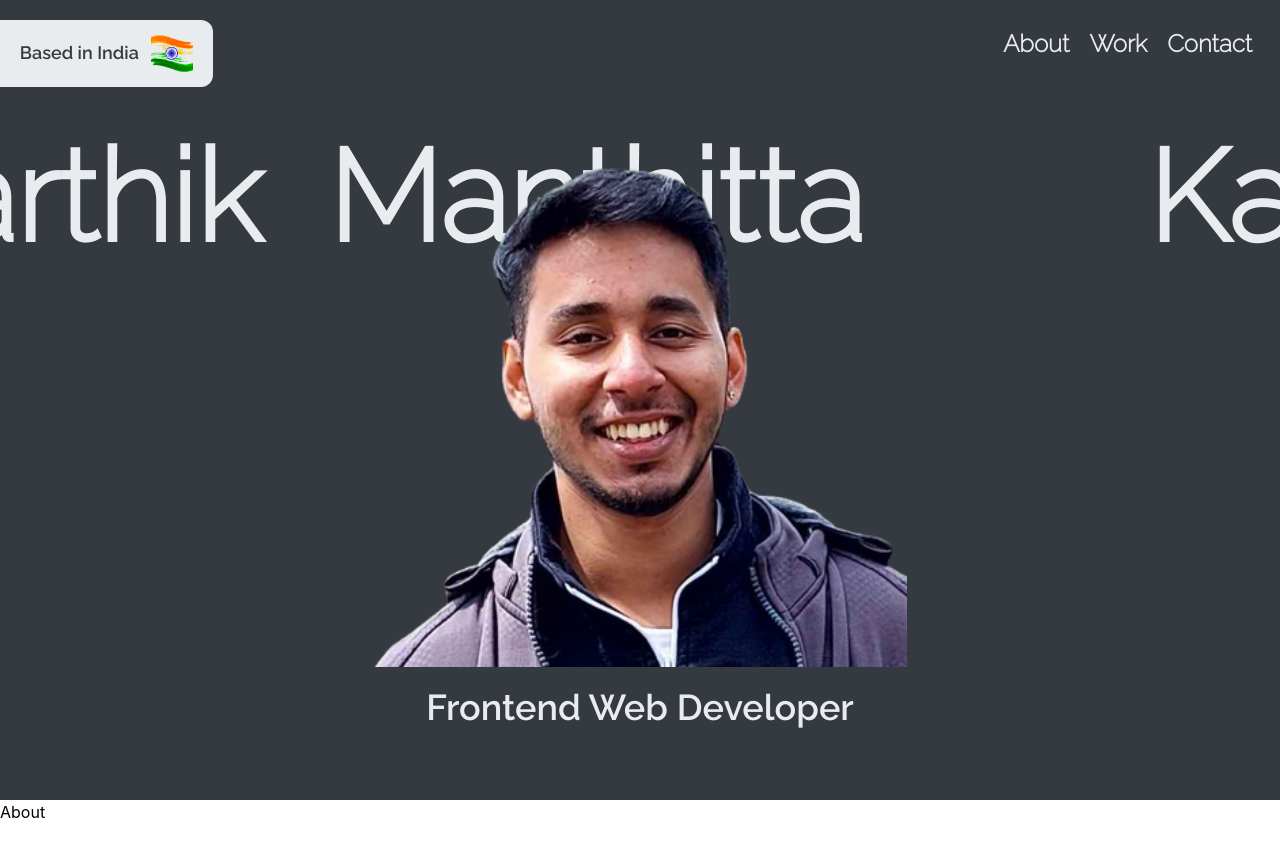
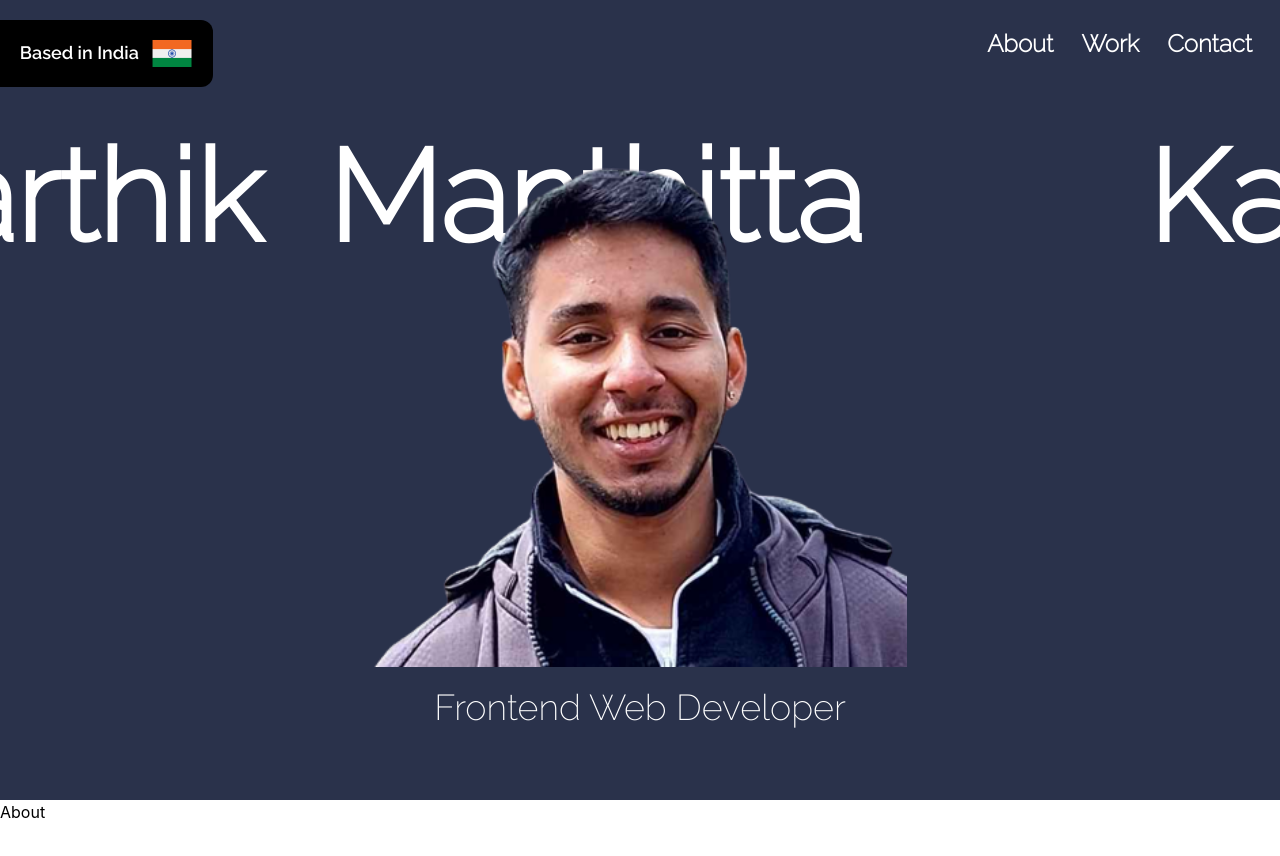
Before and after one commit to karthikmanthitta/portfolioV2, a React (Create React App) app: page / in a window 1280 px wide. Shown: the top 856 px of the page. Built offline with nearby package versions, Linux system fonts and the light colour scheme.

Commit message:
added socials

```diff
--- a/src/App.js
+++ b/src/App.js
@@ -44,8 +44,12 @@ function App() {
       <AnimatePresence>
         {openMenu && <HamburgerMenu handleCloseMenu={handleCloseMenu} />}
       </AnimatePresence>
-      <Hero />
-      <About />
+      <section id="hero">
+        <Hero />
+      </section>
+      <section id="about">
+        <About />
+      </section>
     </div>
   );
 }
--- a/src/components/HamburgerMenu.js
+++ b/src/components/HamburgerMenu.js
@@ -17,16 +17,59 @@ const HamburgerMenu = ({ handleCloseMenu }) => {
       >
         <AiOutlineClose />
       </div>
-      <div className="ml-12 flex flex-col gap-10">
-        <p className="font-['Raleway'] text-light font-semibold cursor-pointer text-4xl">
+      <div className="ml-12 flex flex-col gap-20">
+        <div className="flex flex-col gap-7">
+          <p className="font-['Raleway'] text-light text-sm">Navigation</p>
+          <motion.div
+            initial={{ x: 100 }}
+            animate={{ x: 0 }}
+            transition={{ duration: 0.6, delay: 0.1 }}
+            className="font-['Raleway'] text-light text-4xl font-semibold flex"
+          >
+            <p className="cursor-pointer hover:scale-110 transition-all ">
               About
             </p>
-        <p className="font-['Raleway'] text-light font-semibold cursor-pointer text-4xl">
+          </motion.div>
+          <motion.div
+            initial={{ x: 100 }}
+            animate={{ x: 0 }}
+            transition={{ duration: 0.6, delay: 0.3 }}
+            className="font-['Raleway'] text-light text-4xl font-semibold flex"
+          >
+            <p className="cursor-pointer hover:scale-110 transition-all ">
               Work
             </p>
-        <p className="font-['Raleway'] text-light font-semibold cursor-pointer text-4xl">
+          </motion.div>
+          <motion.div
+            initial={{ x: 100 }}
+            animate={{ x: 0 }}
+            transition={{ duration: 0.6, delay: 0.5 }}
+            className="font-['Raleway'] text-light text-4xl font-semibold flex"
+          >
+            <p className="cursor-pointer hover:scale-110 transition-all ">
               Contact
             </p>
+          </motion.div>
+        </div>
+        <div className="text-light flex flex-col font-['Raleway'] gap-7">
+          <p className="text-sm">Socials</p>
+          <div className="flex gap-7">
+            <a
+              href="https://www.linkedin.com/in/karthik-manthitta/"
+              className="font-semibold hover:scale-110 hover:underline"
+              target="_blank"
+            >
+              LinkedIn
+            </a>
+            <a
+              href="https://github.com/karthikmanthitta"
+              className="font-semibold hover:scale-110 hover:underline"
+              target="_blank"
+            >
+              Github
+            </a>
+          </div>
+        </div>
       </div>
     </motion.div>
   );
--- a/src/components/Menu.js
+++ b/src/components/Menu.js
@@ -6,15 +6,15 @@ export default function Menu() {
       initial={{ x: 500 }}
       animate={{ x: 0, scale: 1 }}
       transition={{ duration: 1.3 }}
-      className="flex gap-3 md:gap-5 p-7 text-lg md:text-2xl fixed right-0"
+      className="flex gap-3 md:gap-7 p-7 text-lg md:text-2xl fixed right-0"
     >
-      <p className="font-['Raleway'] text-light font-semibold cursor-pointer">
+      <p className="font-['Raleway'] text-light font-semibold cursor-pointer hover:scale-125 transition-all">
         About
       </p>
-      <p className="font-['Raleway'] text-light font-semibold cursor-pointer">
+      <p className="font-['Raleway'] text-light font-semibold cursor-pointer hover:scale-125 transition-all">
         Work
       </p>
-      <p className="font-['Raleway'] text-light font-semibold cursor-pointer">
+      <p className="font-['Raleway'] text-light font-semibold cursor-pointer hover:scale-125 transition-all">
         Contact
       </p>
     </motion.div>
--- a/src/index.css
+++ b/src/index.css
@@ -9,13 +9,14 @@ body {
     sans-serif;
   -webkit-font-smoothing: antialiased;
   -moz-osx-font-smoothing: grayscale;
-  background-color: #343a40;
+  background-color: #2a324b;
 }
 
 html {
   ::-webkit-scrollbar {
     display: none;
   }
+  scroll-behavior: smooth;
 }
 
 code {
--- a/src/pages/Hero.js
+++ b/src/pages/Hero.js
@@ -1,7 +1,7 @@
-import { Box, Button, Card, Typography } from "@mui/material";
+import { Box } from "@mui/material";
 import { motion } from "framer-motion";
 import Pic from "../assets/pic.png";
-import India from "../assets/india.jpg";
+import India from "../assets/india2.png";
 import Marquee from "react-fast-marquee";
 
 const Hero = () => {
@@ -21,7 +21,7 @@ const Hero = () => {
             initial={{ x: -500 }}
             animate={{ x: 0 }}
             transition={{ duration: 1.3 }}
-            className="p-3 gap-3 self-start h-1/2 flex text-theme font-bold font-['Raleway'] text-sm md:text-lg bg-light mt-5 rounded-tr-xl rounded-br-xl w-2/6 md:w-1/6 justify-center items-center"
+            className="p-3 gap-3 self-start h-1/2 flex text-[#fff] font-bold font-['Raleway'] text-sm md:text-lg bg-[#000] mt-5 rounded-tr-xl rounded-br-xl w-2/6 md:w-1/6 justify-center items-center"
           >
             Based in India
             <img src={India} className="h-3/4 md:h-full" />
@@ -47,7 +47,7 @@ const Hero = () => {
               animate={{ opacity: 1 }}
               transition={{ duration: 1.3 }}
             />
-            <p className="text-light font-['Raleway'] text-2xl md:text-4xl justify-center items-center flex font-bold">
+            <p className="text-light font-['Raleway'] text-2xl md:text-4xl justify-center items-center flex">
               Frontend Web Developer
             </p>
           </Box>
--- a/tailwind.config.js
+++ b/tailwind.config.js
@@ -4,7 +4,7 @@ module.exports = {
   theme: {
     colors: {
       theme: "#343a40",
-      light: "#e9ecef",
+      light: "#fff",
       dark: "#212529",
     },
     extend: {},
```
Also changed, not shown: src/assets/india2.png (added). Lines whose indentation alone changed are shown as unchanged.
